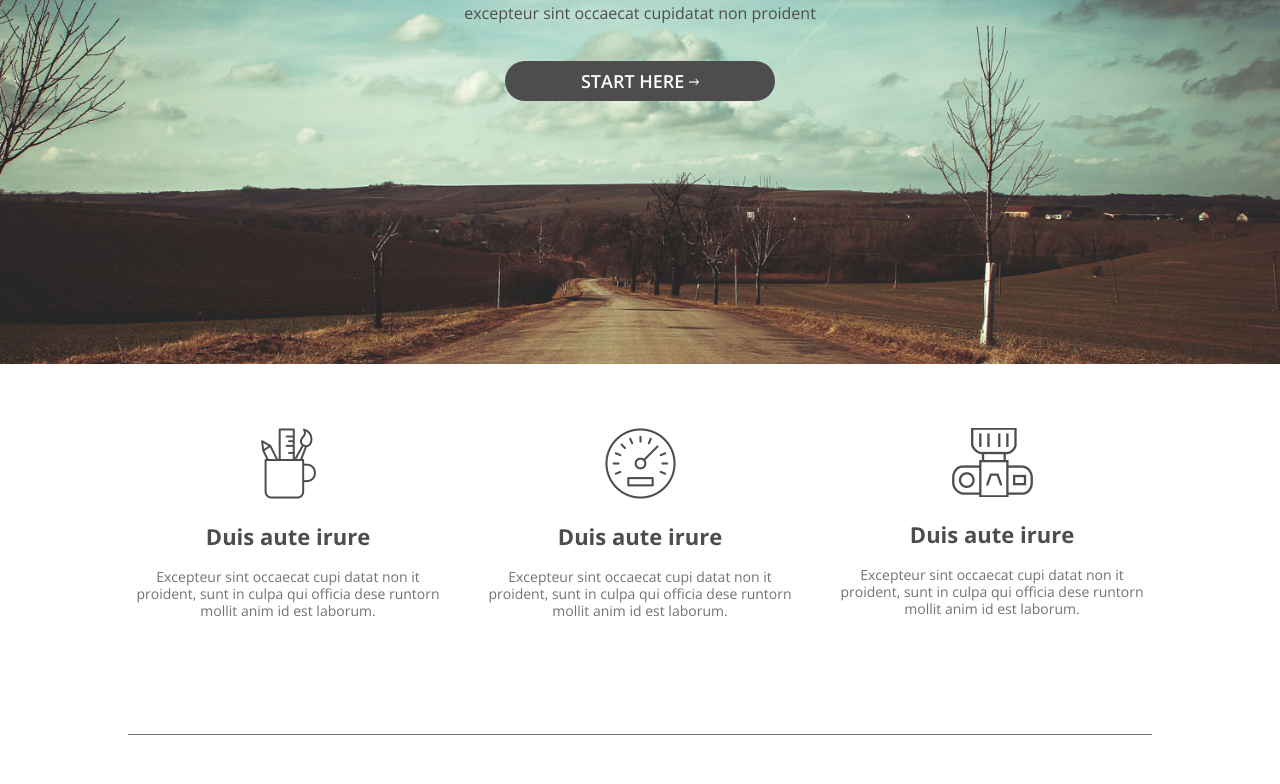
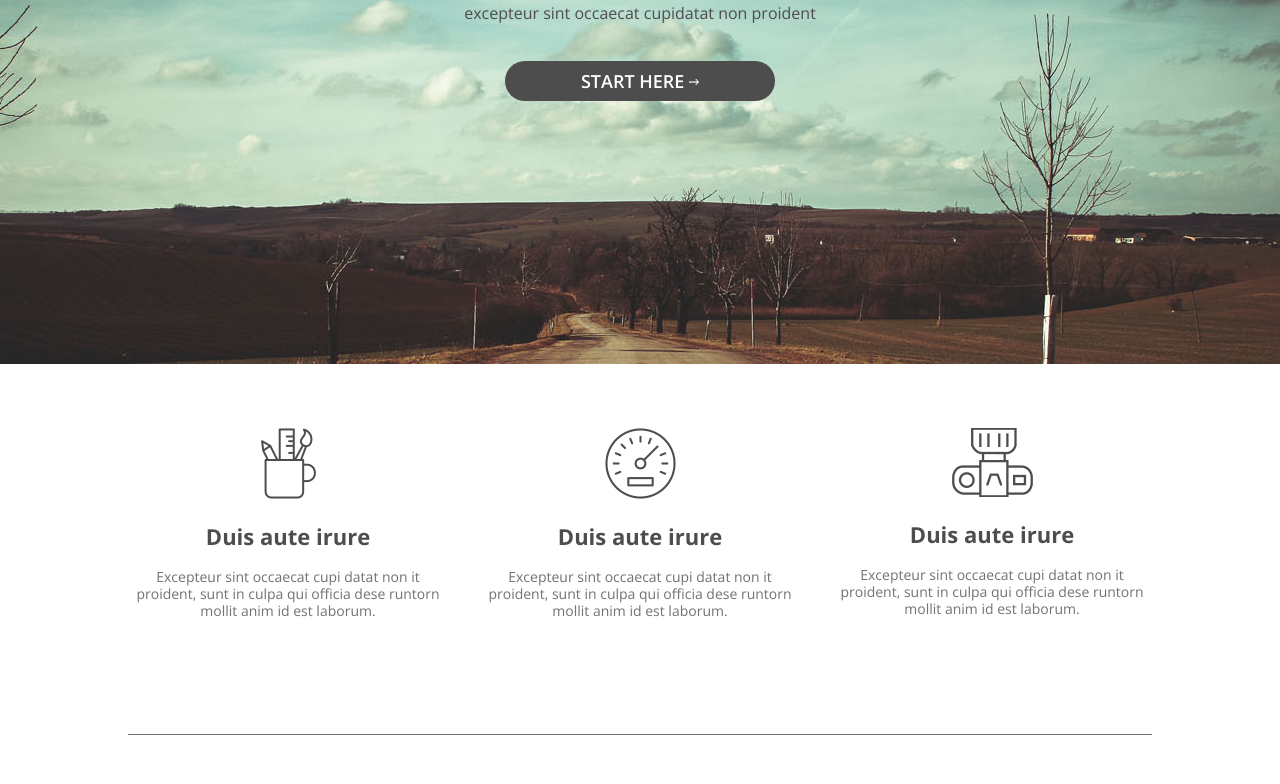
Before and after one commit to pavel-khv/pavel-khv.github.io, a plain HTML site: page index.html in a window 1280 px wide. Shown: the part 316-1100 px from the top of the page. Drawn offline with nearby package versions, Linux system fonts and the light colour scheme; a web font is replaced by a local one.

Commit message:
Update style.css

```diff
--- a/css/style.css
+++ b/css/style.css
@@ -73,10 +73,7 @@ header {
   -webkit-justify-content: center;
       -ms-flex-pack: center;
           justify-content: center;
-  background: url("../img/main-photo.jpg") no-repeat;
-  background-attachment: fixed;
-  -webkit-background-size: 100% 100%;
-          background-size: 100% 100%;
+  background: url("../img/main-photo.jpg") no-repeat center;
   width: 90%;
   height: 550px;
   padding: 0 5%; }
```
